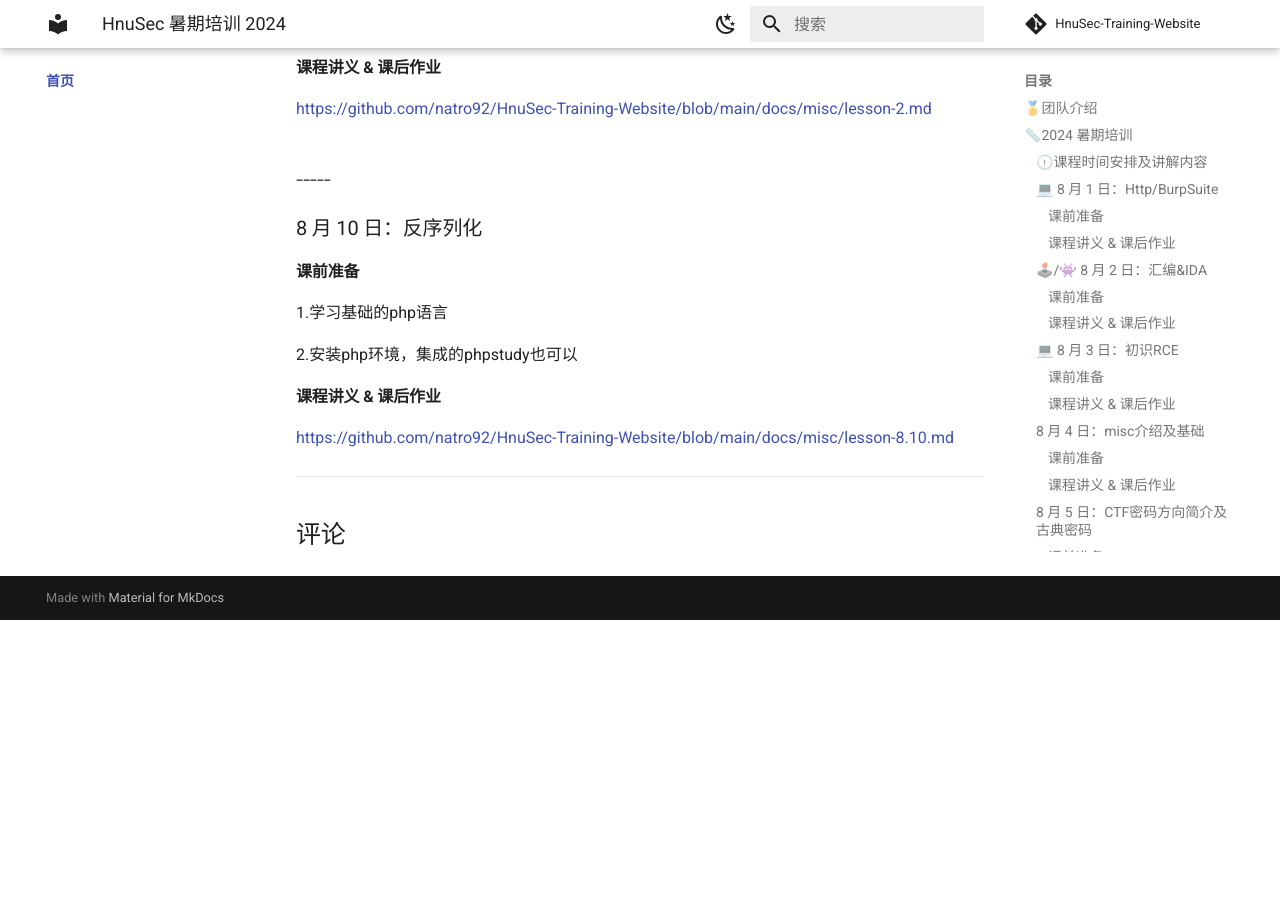
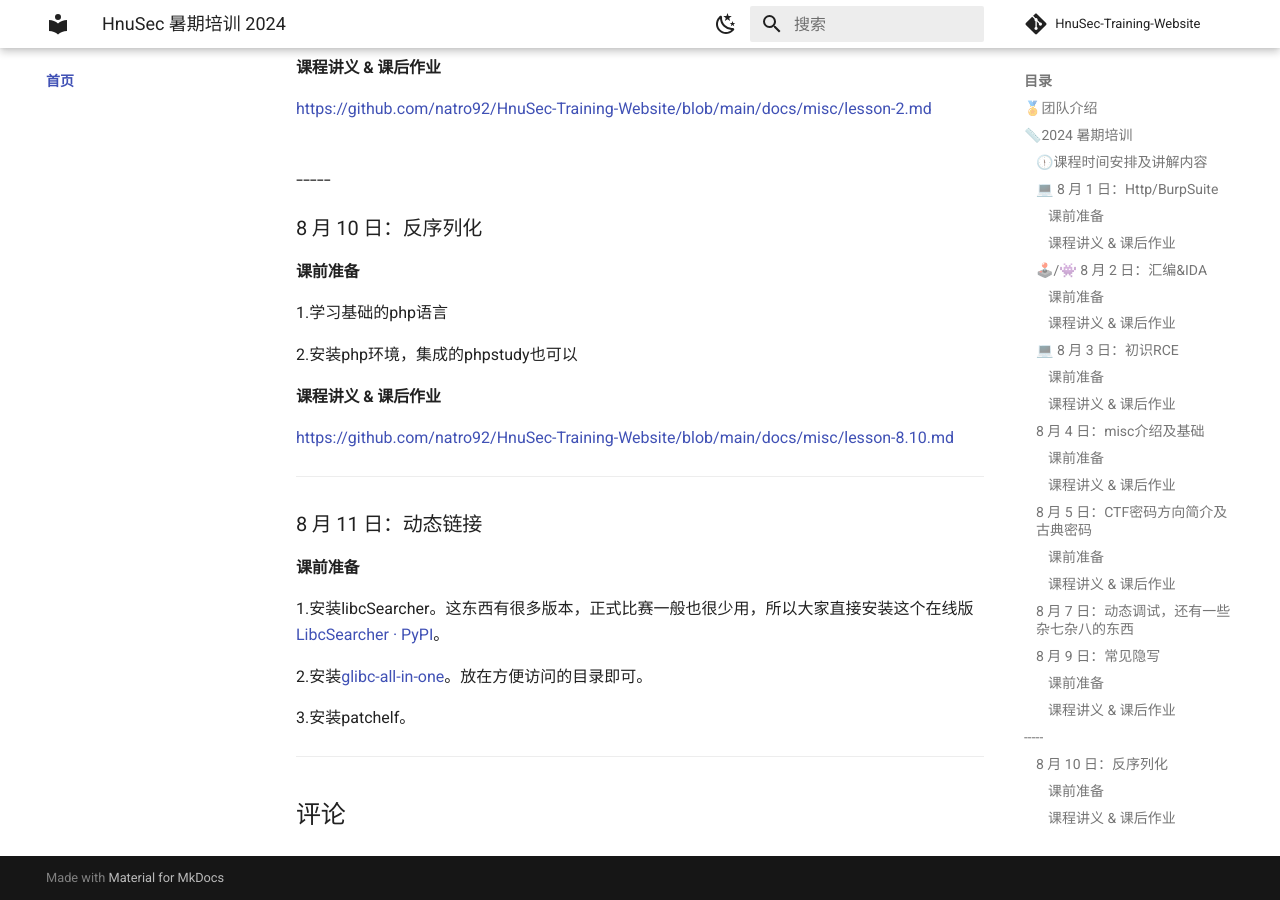
Before and after one commit to natro92/HnuSec-Training-Website, an MkDocs documentation site: the page built from docs/index.md, in a window 1280 px wide and 900 px high, scrolled down 3995 px. Built offline with MkDocs 1.6.1 and Material for MkDocs 9.7.7, drawn with Linux system fonts in a browser that asks for light colours; comment, search, counter and statistics services are not loaded; before the commit the page ends 4615 px from its top, so only the background shows below that.

Commit message:
pwn lesson3 preparation

```diff
--- a/docs/index.md
+++ b/docs/index.md
@@ -172,3 +172,17 @@ https://github.com/natro92/HnuSec-Training-Website/blob/main/docs/misc/lesson-2.
 https://github.com/natro92/HnuSec-Training-Website/blob/main/docs/misc/lesson-8.10.md
 
 -----
+
+### 8 月 11 日：动态链接
+
+#### 课前准备
+
+1.安装libcSearcher。这东西有很多版本，正式比赛一般也很少用，所以大家直接安装这个在线版[LibcSearcher · PyPI](https://pypi.org/project/LibcSearcher/)。
+
+2.安装[glibc-all-in-one](https://github.com/matrix1001/glibc-all-in-one)。放在方便访问的目录即可。
+
+3.安装patchelf。
+
+
+
+-----
```
